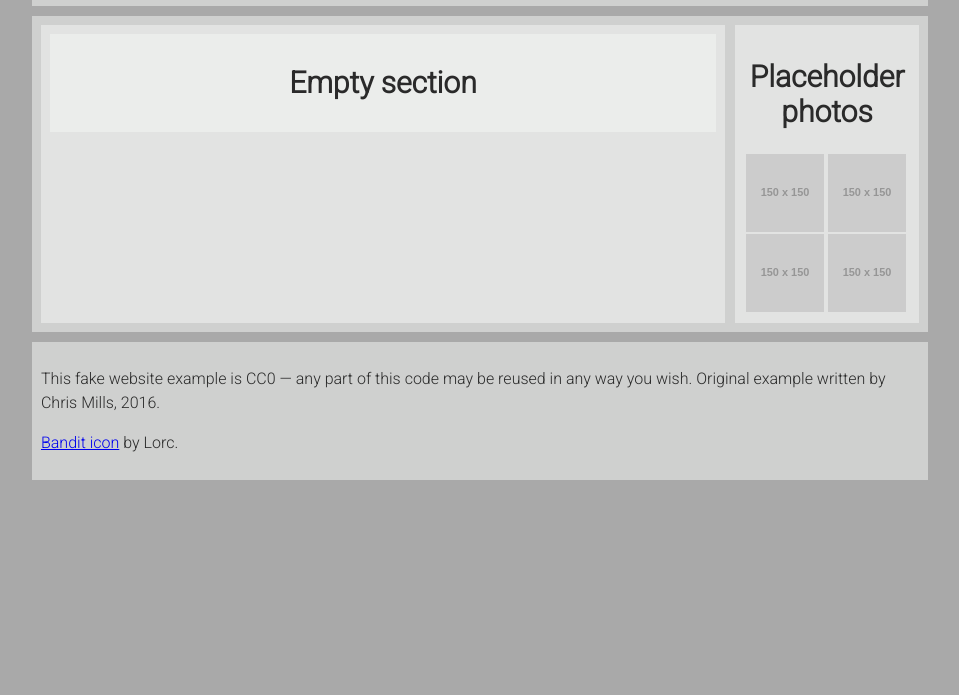
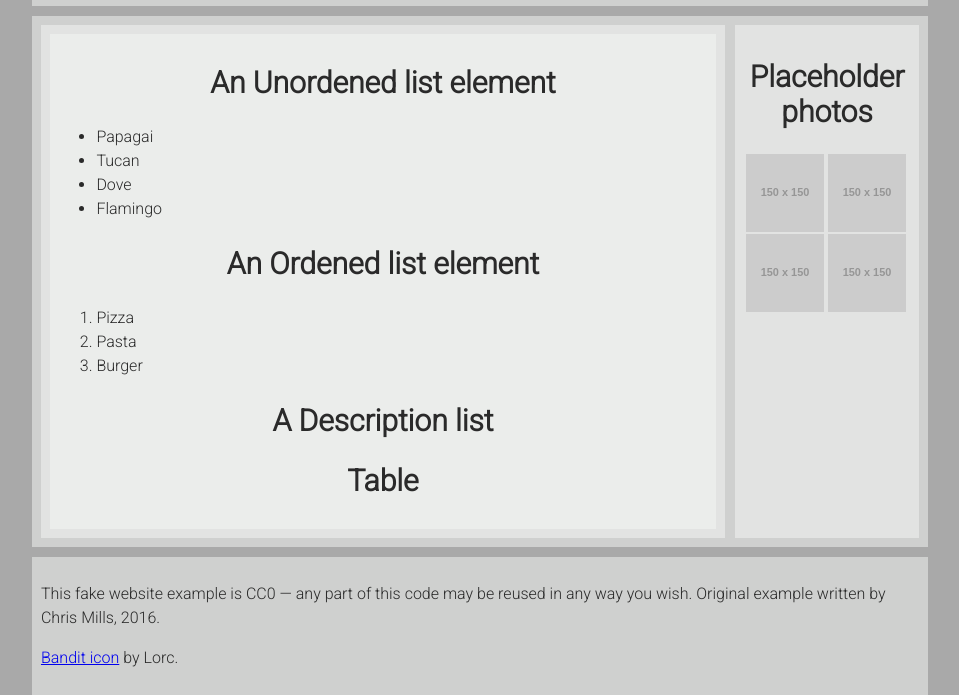
Before and after one commit to MrBurp/html-102, a plain HTML site: page html-102/index.html in a window 1280 px wide. Shown: the part 180-875 px from the top of the page, without its empty margins (160-1119 px from the left). Before the commit the page ends 800 px from the top, so only its background shows below. Drawn offline with Linux system fonts and the light colour scheme; placeholder pictures from the web are drawn by us.

Commit message:
list and table

```diff
--- a/html-102/index.html
+++ b/html-102/index.html
@@ -30,7 +30,28 @@
   <main>
     <article>
       <section>
-        <h2>Empty section</h2>
+        <h2>An Unordened list element</h2>
+        <ul>
+          <li>Papagai</li>
+          <li>Tucan</li>
+          <li>Dove</li>
+          <li>Flamingo</li>
+        </ul>
+        <h2>An Ordened list element</h2>
+        <ol>
+          <li>Pizza</li>
+          <li>Pasta</li>
+          <li>Burger</li>
+        </ol>
+        <h2>A Description list</h2>
+        <dl>
+          <dt></dt>
+          <dd></dd>
+          <dt></dt>
+          <dd></dd>
+        </dl>
+        <h2>Table</h2>
+
       </section>
     </article>
 
```
